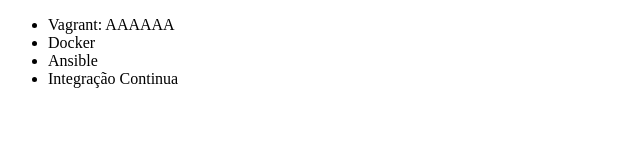
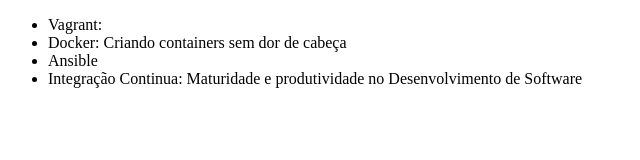
Before and after one commit to YuriVettoraci/treinogit, a plain HTML site: page index.html in a window 1280 px wide. Shown: the whole page, without its empty margins (0-640 px from the left). Drawn offline with Linux system fonts and the light colour scheme.

Commit message:
Completando nome dos cursos

```diff
--- a/index.html
+++ b/index.html
@@ -6,10 +6,10 @@
 </head>
 <body>
     <ul>
-        <li>Vagrant: AAAAAA</li>
-        <li>Docker</li>
+        <li>Vagrant:</li>
+        <li>Docker: Criando containers sem dor de cabeça</li>
         <li>Ansible</li>
-        <li>Integração Continua</li>
+        <li>Integração Continua: Maturidade e produtividade no Desenvolvimento de Software</li>
     </ul>
 </body>
 </html>
```
